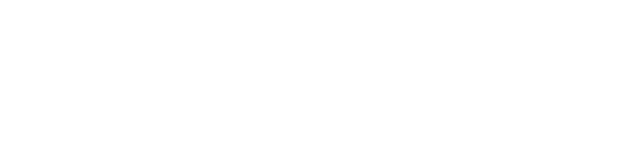
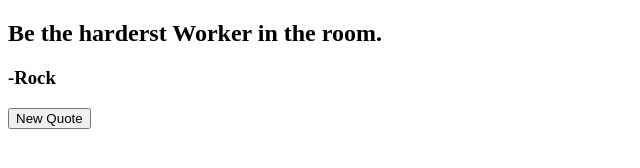
Before and after one commit to iajaymk/random-quote-gen-vue, a plain HTML site: page index.html in a window 1280 px wide. Shown: the whole page, without its empty margins (0-640 px from the left). Drawn offline with nearby package versions, Linux system fonts and the light colour scheme.

Commit message:
Add api to get random quotes

```diff
--- a/app.js
+++ b/app.js
@@ -0,0 +1,19 @@
+const app = Vue.createApp({
+    data(){
+        return {
+            content : "Be the harderst Worker in the room.",
+            author : "Rock",
+        }
+    },
+    methods:{
+        async getQuote(){
+            const res = await fetch("https://api.quotable.io/random")
+            const results = await res.json()
+
+            this.content = results.content
+            this.author = results.author
+        }
+    }
+})
+
+app.mount("#app")
--- a/index.html
+++ b/index.html
@@ -9,7 +9,9 @@
 <body>
 
     <div id="app">
-
+        <h2>{{content}}</h2>
+        <h3>-{{author}}</h3>
+        <button v-on:click="getQuote()">New Quote</button>
     </div>
 
 
```
